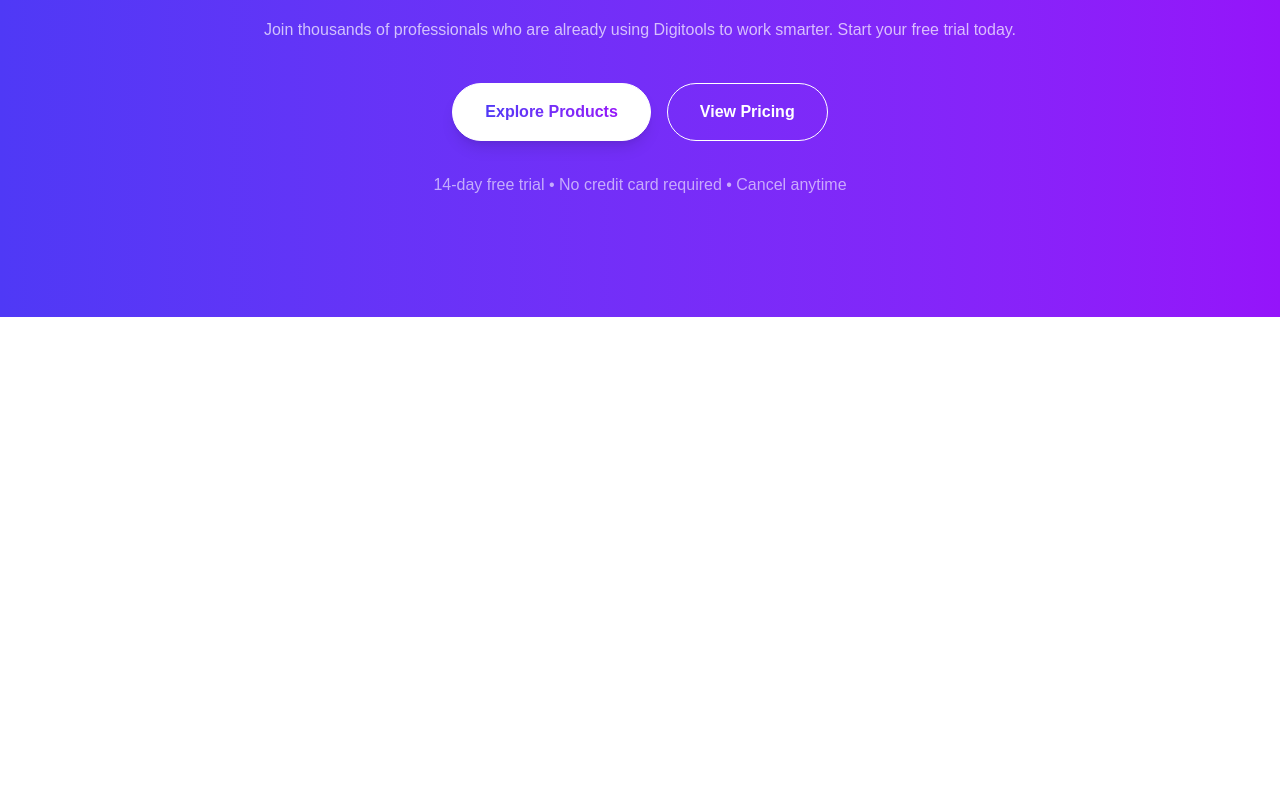
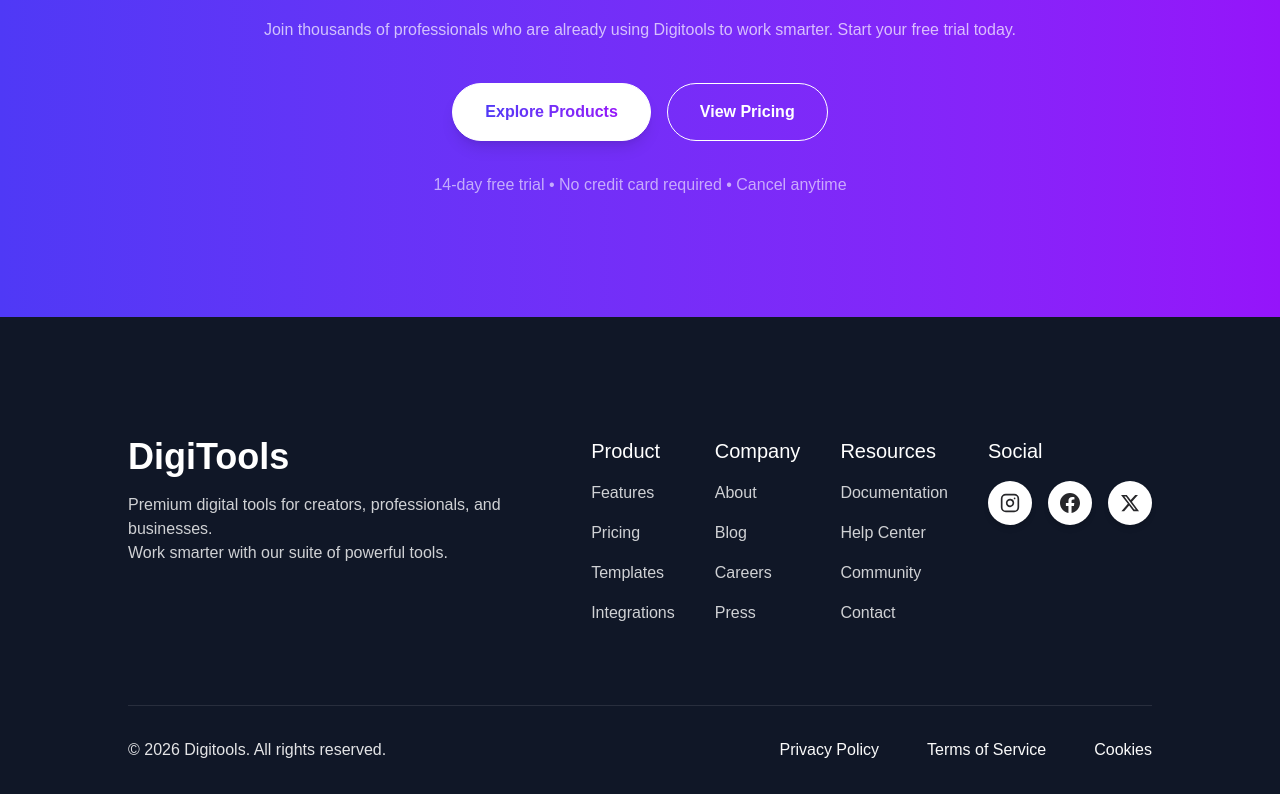
Before and after one commit to Anamul-Deoun/digiTooles-Platform, a React (Vite) app: page / in a window 1280 px wide. Shown: the part 2280-3074 px from the top of the page. Before the commit the page ends 2597 px from the top, so only its background shows below. Built offline with nearby package versions, Linux system fonts and the light colour scheme.

Commit message:
Add Footer

```diff
--- a/src/App.jsx
+++ b/src/App.jsx
@@ -5,6 +5,7 @@
 import StartCard from './Components/StartCard'
 import Plan from './Components/Plan'
 import WorkFlow from './Components/WorkFlow'
+import Footer from './Components/Footer'
 
 
 function App() {
@@ -16,6 +17,7 @@
       <StartCard></StartCard>
       <Plan></Plan>
       <WorkFlow></WorkFlow>
+      <Footer></Footer>
     </>
   )
 }
--- /dev/null
+++ b/src/Components/Footer.jsx
@@ -0,0 +1,90 @@
+import React from 'react'
+
+const Footer = () => {
+  return (
+    <footer className='bg-[#101727]'>
+      <div className='mx-auto grid max-w-[90%] grid-cols-2 gap-10 pb-12 pt-16 md:max-w-[80%] md:grid-cols-3 md:pb-20 md:pt-30 lg:flex lg:justify-between'>
+
+        {/* Branding Section */}
+        <div className='col-span-2 space-y-4 md:col-span-3 lg:col-span-1'>
+          <h2 className='text-4xl font-extrabold text-white'>
+            DigiTools
+          </h2>
+          <p className='text-[16px] leading-6 text-white/80'>
+            Premium digital tools for creators, professionals, and businesses. <br className="hidden lg:block" />
+            Work smarter with our suite of powerful tools.
+          </p>
+        </div>
+
+        {/* Links: Product */}
+        <nav className='flex flex-col space-y-4 text-white/80'>
+          <h3 className='text-white text-[20px] font-medium leading-[28px]'>Product</h3>
+          <a href="#" className='text-[16px] leading-6 hover:text-white transition-colors'>Features</a>
+          <a href="#" className='text-[16px] leading-6 hover:text-white transition-colors'>Pricing</a>
+          <a href="#" className='text-[16px] leading-6 hover:text-white transition-colors'>Templates</a>
+          <a href="#" className='text-[16px] leading-6 hover:text-white transition-colors'>Integrations</a>
+        </nav>
+
+        {/* Links: Company */}
+        <nav className='flex flex-col space-y-4 text-white/80'>
+          <h3 className='text-white text-[20px] font-medium leading-[28px]'>Company</h3>
+          <a href="#" className='text-[16px] leading-6 hover:text-white transition-colors'>About</a>
+          <a href="#" className='text-[16px] leading-6 hover:text-white transition-colors'>Blog</a>
+          <a href="#" className='text-[16px] leading-6 hover:text-white transition-colors'>Careers</a>
+          <a href="#" className='text-[16px] leading-6 hover:text-white transition-colors'>Press</a>
+        </nav>
+
+        {/* Links: Resources */}
+        <nav className='flex flex-col space-y-4 text-white/80'>
+          <h3 className='text-white text-[20px] font-medium leading-[28px]'>Resources</h3>
+          <a href="#" className='text-[16px] leading-6 hover:text-white transition-colors'>Documentation</a>
+          <a href="#" className='text-[16px] leading-6 hover:text-white transition-colors'>Help Center</a>
+          <a href="#" className='text-[16px] leading-6 hover:text-white transition-colors'>Community</a>
+          <a href="#" className='text-[16px] leading-6 hover:text-white transition-colors'>Contact</a>
+        </nav>
+
+        {/* Social Icons */}
+        <div className='col-span-2 space-y-4 md:col-span-3 lg:col-span-1'>
+          <h3 className='text-[20px] font-medium leading-7 text-white'>Social</h3>
+          <div className='flex gap-4'>
+            {/* Instagram */}
+            <a href="#" className='group flex h-11 w-11 items-center justify-center rounded-full bg-white shadow-md transition-transform hover:scale-110'>
+              <svg xmlns="http://www.w3.org/2000/svg" width="20" height="20" viewBox="0 0 24 24" fill="none" stroke="currentColor" strokeWidth="2" strokeLinecap="round" strokeLinejoin="round" className="text-zinc-800 transition-colors group-hover:text-[#E4405F]">
+                <rect x="2" y="2" width="20" height="20" rx="5" ry="5"></rect>
+                <path d="M16 11.37A4 4 0 1 1 12.63 8 4 4 0 0 1 16 11.37z"></path>
+                <line x1="17.5" y1="6.5" x2="17.51" y2="6.5"></line>
+              </svg>
+            </a>
+            {/* Facebook */}
+            <a href="#" className='group flex h-11 w-11 items-center justify-center rounded-full bg-white shadow-md transition-transform hover:scale-110'>
+              <svg xmlns="http://www.w3.org/2000/svg" width="20" height="20" viewBox="0 0 24 24" fill="currentColor" className="text-zinc-800 transition-colors group-hover:text-[#1877F2]">
+                <path d="M24 12.073c0-6.627-5.373-12-12-12s-12 5.373-12 12c0 5.99 4.388 10.954 10.125 11.854v-8.385H7.078v-3.47h3.047V9.43c0-3.007 1.792-4.669 4.533-4.669 1.312 0 2.686.235 2.686.235v2.953H15.83c-1.491 0-1.956.925-1.956 1.874v2.25h3.328l-.532 3.47h-2.796v8.385C19.612 23.027 24 18.062 24 12.073z"></path>
+              </svg>
+            </a>
+            {/* Twitter/X */}
+            <a href="#" className='group flex h-11 w-11 items-center justify-center rounded-full bg-white shadow-md transition-transform hover:scale-110'>
+              <svg xmlns="http://www.w3.org/2000/svg" width="20" height="20" viewBox="0 0 24 24" fill="currentColor" className="text-zinc-800 transition-colors group-hover:text-black">
+                <path d="M18.244 2.25h3.308l-7.227 8.26 8.502 11.24H16.17l-5.214-6.817L4.99 21.75H1.68l7.73-8.835L1.254 2.25H8.08l4.713 6.231zm-1.161 17.52h1.833L7.084 4.126H5.117z"></path>
+              </svg>
+            </a>
+          </div>
+        </div>
+      </div>
+
+      <div className='mx-auto h-px max-w-[80%] bg-white/10'></div>
+
+      <div className='mx-auto flex max-w-[80%] flex-col items-center justify-between gap-6 pb-8 mt-8 text-center md:flex-row md:text-left'>
+        <p className='text-[16px] leading-6 text-[#FAFAFA] opacity-90'>
+          © 2026 Digitools. All rights reserved.
+        </p>
+        <div className='flex flex-wrap justify-center gap-6 md:gap-12'>
+          <a href="#" className='text-[16px] leading-6 text-[#FAFAFA] hover:underline'>Privacy Policy</a>
+          <a href="#" className='text-[16px] leading-6 text-[#FAFAFA] hover:underline'>Terms of Service</a>
+          <a href="#" className='text-[16px] leading-6 text-[#FAFAFA] hover:underline'>Cookies</a>
+        </div>
+      </div>
+    </footer>
+  )
+}
+
+export default Footer
```
